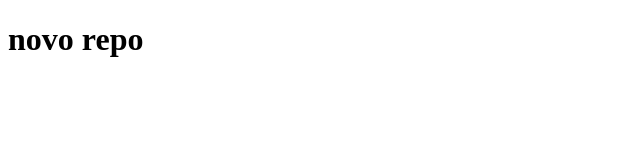
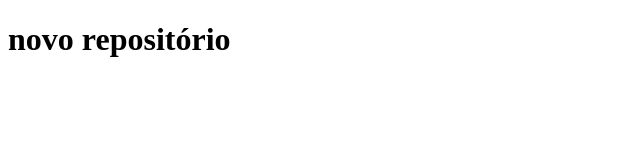
Before and after one commit to RobsonJrr/VsCodeProjects, a plain HTML site: page index.html in a window 1280 px wide. Shown: the whole page, without its empty margins (0-640 px from the left). Drawn offline with Linux system fonts and the light colour scheme.

Commit message:
Update index.html

```diff
--- a/index.html
+++ b/index.html
@@ -6,6 +6,6 @@
     <title>Document</title>
 </head>
 <body>
-    <h1>novo repo</h1>
+    <h1>novo repositório</h1>
 </body>
 </html>
```
